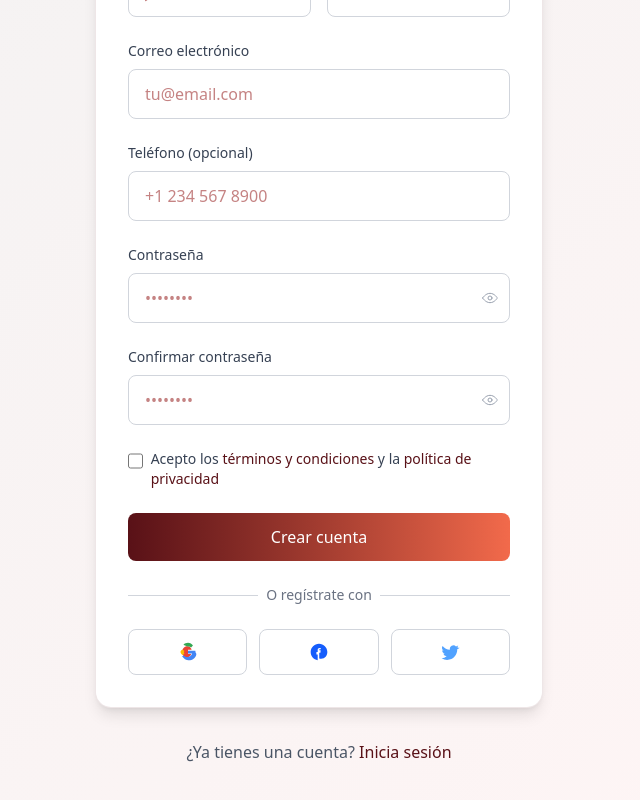
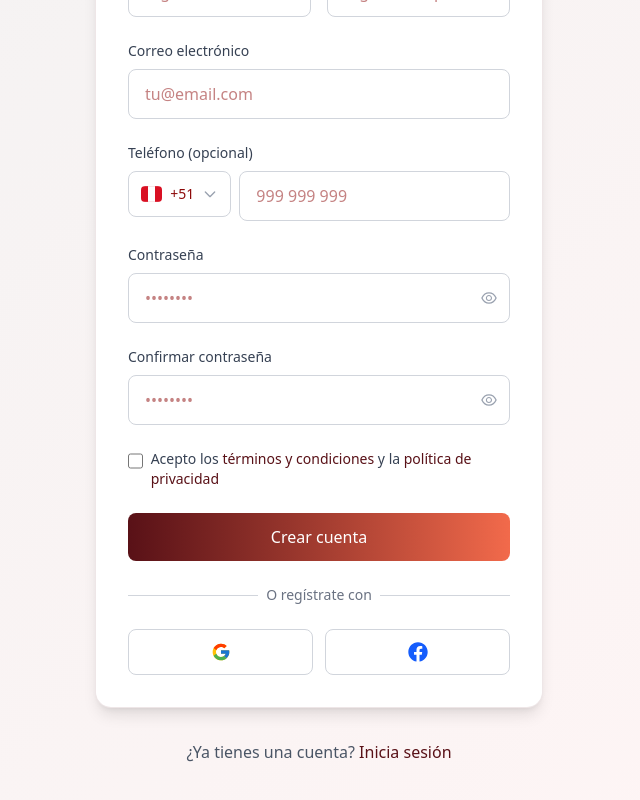
Before and after one commit to Xioma-gLL/front-spreen, a React (Vite) app: page /registro in a window 1280 px wide. Shown: the part 322-1122 px from the top of the page, without its empty margins (321-961 px from the left). Built offline with nearby package versions, Linux system fonts and the light colour scheme.

Commit message:
edite las paginas de login y register

```diff
--- a/src/pages/RegisterPage.jsx
+++ b/src/pages/RegisterPage.jsx
@@ -1,39 +1,11 @@
 import { useState } from 'react'
 import { useI18n } from '../context/LanguageContext'
 import { Link, useNavigate } from 'react-router-dom'
-// Inline SVG icons to replace react-icons dependency
-const IconGoogle = ({ className = 'w-5 h-5' }) => (
-  <svg className={className} viewBox="0 0 24 24" xmlns="http://www.w3.org/2000/svg">
-    <path fill="#EA4335" d="M12 11.5v2.9h3.7c-.16 1.06-.98 2.99-3.7 4.08C8.88 20.2 5 16.44 5 12c0-4.44 3.88-8.2 8.05-6.47 1.81.78 2.98 2.5 3.3 3.87H12z"/>
-    <path fill="#4285F4" d="M21 12.24c0-.7-.06-1.16-.2-1.67H12v3.17h4.9c-.2 1.06-1.28 3.12-4.1 4.03-1.91.67-4.93-.31-6.44-1.65l-1.44 1.1C6.67 20.06 9.82 22 12.99 22c4.35 0 7.96-2.77 8.97-6.8 0-.03.01-.06.01-.96z"/>
-    <path fill="#FBBC05" d="M7.54 14.39c-.41-1.24-.41-2.59 0-3.83l-1.44-1.1C4.02 9.29 3 11.3 3 12c0 .7.6 2.15 2.1 3.54l2.44-1.15z"/>
-    <path fill="#34A853" d="M12 5.5c1.59 0 2.83.55 3.68 1.02l2.26-2.26C16.95 2.44 14.3 1 12 1 9.9 1 7.98 1.97 6.56 3.2l2.44 1.15C8.99 4.27 10.39 5.5 12 5.5z"/>
-  </svg>
-)
-const IconFacebook = ({ className = 'w-5 h-5' }) => (
-  <svg className={className} viewBox="0 0 24 24" fill="currentColor" xmlns="http://www.w3.org/2000/svg">
-    <path d="M22 12c0-5.52-4.48-10-10-10S2 6.48 2 12c0 4.99 3.66 9.12 8.44 9.88v-6.99H8.9v-2.89h1.53V9.41c0-1.51.9-2.34 2.27-2.34.66 0 1.35.12 1.35.12v1.49h-.77c-.76 0-1 .48-1 0v1.25h1.72l-.28 2.89h-1.44v6.99C18.34 21.12 22 16.99 22 12z"/>
-  </svg>
-)
-const IconTwitter = ({ className = 'w-5 h-5' }) => (
-  <svg className={className} viewBox="0 0 24 24" fill="currentColor" xmlns="http://www.w3.org/2000/svg">
-    <path d="M22.46 6c-.77.35-1.6.58-2.46.69a4.27 4.27 0 001.88-2.36 8.58 8.58 0 01-2.72 1.04 4.26 4.26 0 00-7.26 3.88 12.1 12.1 0 01-8.8-4.46 4.26 4.26 0 001.32 5.69c-.66 0-1.28-.2-1.82-.5 0 2.02 1.4 3.72 3.3 4.11a4.27 4.27 0 01-1.92.07 4.26 4.26 0 003.98 2.96A8.55 8.55 0 012 19.54a12.06 12.06 0 006.54 1.92c7.85 0 12.14-6.5 12.14-12.13 0-.18-.02-.35-.03-.53A8.64 8.64 0 0024 6.59a8.43 8.43 0 01-2.54.7z"/>
-  </svg>
-)
-const IconEye = ({ className = 'w-5 h-5' }) => (
-  <svg className={className} viewBox="0 0 24 24" fill="none" stroke="currentColor" strokeWidth="1.5" strokeLinecap="round" strokeLinejoin="round" xmlns="http://www.w3.org/2000/svg">
-    <path d="M1 12s4-7 11-7 11 7 11 7-4 7-11 7S1 12 1 12z" />
-    <circle cx="12" cy="12" r="3" />
-  </svg>
-)
-const IconEyeSlash = ({ className = 'w-5 h-5' }) => (
-  <svg className={className} viewBox="0 0 24 24" fill="none" stroke="currentColor" strokeWidth="1.5" strokeLinecap="round" strokeLinejoin="round" xmlns="http://www.w3.org/2000/svg">
-    <path d="M17.94 17.94A10.95 10.95 0 0112 20c-7 0-11-8-11-8a21.69 21.69 0 014.25-5.77" />
-    <path d="M1 1l22 22" />
-    <path d="M9.53 9.53a3.5 3.5 0 004.94 4.94" />
-  </svg>
-)
+import { FcGoogle } from 'react-icons/fc'
+import { FaFacebook } from 'react-icons/fa'
+import { AiOutlineEye, AiOutlineEyeInvisible } from 'react-icons/ai'
 import { useAuth } from '../context/AuthContext'
+import 'flag-icons/css/flag-icons.min.css'
 
 export default function RegisterPage() {
   const [formData, setFormData] = useState({
@@ -42,15 +14,45 @@ export default function RegisterPage() {
     email: '',
     password: '',
     confirmPassword: '',
+    phonePrefix: '+51',
     phone: '',
     acceptTerms: false
   })
   const [showPassword, setShowPassword] = useState(false)
   const [showConfirmPassword, setShowConfirmPassword] = useState(false)
   const [isLoading, setIsLoading] = useState(false)
+  const [showPrefixDropdown, setShowPrefixDropdown] = useState(false)
   const { register } = useAuth()
   const navigate = useNavigate()
   const { t } = useI18n()
+
+  const countryCodes = [
+    { code: '+51', country: 'pe', name: 'Perú', digits: 9, placeholder: '999 999 999' },
+    { code: '+1', country: 'us', name: 'Estados Unidos', digits: 10, placeholder: '(555) 555-5555' },
+    { code: '+52', country: 'mx', name: 'México', digits: 10, placeholder: '55 1234 5678' },
+    { code: '+54', country: 'ar', name: 'Argentina', digits: 10, placeholder: '11 1234 5678' },
+    { code: '+55', country: 'br', name: 'Brasil', digits: 11, placeholder: '11 91234 5678' },
+    { code: '+56', country: 'cl', name: 'Chile', digits: 9, placeholder: '9 1234 5678' },
+    { code: '+57', country: 'co', name: 'Colombia', digits: 10, placeholder: '300 123 4567' },
+    { code: '+58', country: 've', name: 'Venezuela', digits: 10, placeholder: '412 123 4567' },
+    { code: '+593', country: 'ec', name: 'Ecuador', digits: 9, placeholder: '99 123 4567' },
+    { code: '+591', country: 'bo', name: 'Bolivia', digits: 8, placeholder: '7123 4567' },
+    { code: '+595', country: 'py', name: 'Paraguay', digits: 9, placeholder: '981 123456' },
+    { code: '+598', country: 'uy', name: 'Uruguay', digits: 8, placeholder: '94 123 456' },
+    { code: '+34', country: 'es', name: 'España', digits: 9, placeholder: '612 345 678' },
+    { code: '+33', country: 'fr', name: 'Francia', digits: 9, placeholder: '6 12 34 56 78' },
+    { code: '+49', country: 'de', name: 'Alemania', digits: 11, placeholder: '151 1234 5678' },
+    { code: '+39', country: 'it', name: 'Italia', digits: 10, placeholder: '312 345 6789' },
+    { code: '+44', country: 'gb', name: 'Reino Unido', digits: 10, placeholder: '7911 123456' },
+    { code: '+351', country: 'pt', name: 'Portugal', digits: 9, placeholder: '912 345 678' },
+    { code: '+81', country: 'jp', name: 'Japón', digits: 10, placeholder: '90 1234 5678' },
+    { code: '+86', country: 'cn', name: 'China', digits: 11, placeholder: '131 1234 5678' },
+    { code: '+82', country: 'kr', name: 'Corea del Sur', digits: 10, placeholder: '10 1234 5678' },
+    { code: '+61', country: 'au', name: 'Australia', digits: 9, placeholder: '412 345 678' },
+    { code: '+64', country: 'nz', name: 'Nueva Zelanda', digits: 9, placeholder: '21 123 4567' },
+  ]
+
+  const selectedCountry = countryCodes.find(c => c.code === formData.phonePrefix) || countryCodes[0]
 
   const handleInputChange = (e) => {
     const { name, value, type, checked } = e.target
@@ -122,7 +124,7 @@ export default function RegisterPage() {
                   value={formData.firstName}
                   onChange={handleInputChange}
                   className="w-full px-4 py-3 border border-gray-300 rounded-lg focus:ring-2 focus:ring-[#F26A4B] focus:border-transparent transition-all duration-200"
-                  placeholder="Juan"
+                  placeholder="Ingresa tu nombre"
                 />
               </div>
               <div>
@@ -136,8 +138,8 @@ export default function RegisterPage() {
                   required
                   value={formData.lastName}
                   onChange={handleInputChange}
-                  className="w-full px-4 py-3 border border-gray-300 rounded-lg focus:ring-2 focus:ring-purple-500 focus:border-transparent transition-all duration-200"
-                  placeholder="Pérez"
+                  className="w-full px-4 py-3 border border-gray-300 rounded-lg focus:ring-2 focus:ring-[#F26A4B] focus:border-transparent transition-all duration-200"
+                  placeholder="Ingresa tu apellido"
                 />
               </div>
             </div>
@@ -165,15 +167,51 @@ export default function RegisterPage() {
               <label htmlFor="phone" className="block text-sm font-medium text-gray-700 mb-2">
                 Teléfono (opcional)
               </label>
+              <div className="flex gap-2">
+                <div className="relative">
+                  <button
+                    type="button"
+                    onClick={() => setShowPrefixDropdown(!showPrefixDropdown)}
+                    className="flex items-center gap-2 px-3 py-3 border border-gray-300 rounded-lg focus:ring-2 focus:ring-[#F26A4B] focus:border-transparent transition-all duration-200 bg-white cursor-pointer hover:bg-gray-50"
+                  >
+                    <span className={`fi fi-${selectedCountry.country} rounded-sm`}></span>
+                    <span className="text-sm">{selectedCountry.code}</span>
+                    <svg className="w-4 h-4 text-gray-400" fill="none" stroke="currentColor" viewBox="0 0 24 24">
+                      <path strokeLinecap="round" strokeLinejoin="round" strokeWidth={2} d="M19 9l-7 7-7-7" />
+                    </svg>
+                  </button>
+                  {showPrefixDropdown && (
+                    <div className="absolute z-10 mt-1 w-64 bg-white border border-gray-300 rounded-lg shadow-lg max-h-60 overflow-y-auto">
+                      {countryCodes.map((country) => (
+                        <button
+                          key={country.code}
+                          type="button"
+                          onClick={() => {
+                            setFormData(prev => ({ ...prev, phonePrefix: country.code }))
+                            setShowPrefixDropdown(false)
+                          }}
+                          className={`w-full flex items-center gap-3 px-3 py-2 hover:bg-[#FFF7F7] cursor-pointer transition-colors ${
+                            formData.phonePrefix === country.code ? 'bg-[#FFF7F7]' : ''
+                          }`}
+                        >
+                          <span className={`fi fi-${country.country} rounded-sm`}></span>
+                          <span className="text-sm flex-1 text-left">{country.name}</span>
+                          <span className="text-sm text-gray-500">{country.code}</span>
+                        </button>
+                      ))}
+                    </div>
+                  )}
+                </div>
                 <input
                   id="phone"
                   name="phone"
                   type="tel"
                   value={formData.phone}
                   onChange={handleInputChange}
-                className="w-full px-4 py-3 border border-gray-300 rounded-lg focus:ring-2 focus:ring-purple-500 focus:border-transparent transition-all duration-200"
-                placeholder="+1 234 567 8900"
+                  className="flex-1 px-4 py-3 border border-gray-300 rounded-lg focus:ring-2 focus:ring-[#F26A4B] focus:border-transparent transition-all duration-200"
+                  placeholder={selectedCountry.placeholder}
                 />
+              </div>
             </div>
 
             {/* Contraseña */}
@@ -195,9 +233,9 @@ export default function RegisterPage() {
                 <button
                   type="button"
                   onClick={() => setShowPassword(!showPassword)}
-                  className="absolute inset-y-0 right-0 pr-3 flex items-center text-gray-400 hover:text-gray-600"
+                  className="absolute inset-y-0 right-0 pr-3 flex items-center text-gray-400 hover:text-gray-600 cursor-pointer"
                 >
-                  {showPassword ? <IconEyeSlash size={18} className="w-4 h-4" /> : <IconEye size={18} className="w-4 h-4" />}
+                  {showPassword ? <AiOutlineEyeInvisible size={18} /> : <AiOutlineEye size={18} />}
                 </button>
               </div>
             </div>
@@ -215,15 +253,15 @@ export default function RegisterPage() {
                   required
                   value={formData.confirmPassword}
                   onChange={handleInputChange}
-                  className="w-full px-4 py-3 pr-12 border border-gray-300 rounded-lg focus:ring-2 focus:ring-purple-500 focus:border-transparent transition-all duration-200"
+                  className="w-full px-4 py-3 pr-12 border border-gray-300 rounded-lg focus:ring-2 focus:ring-[#F26A4B] focus:border-transparent transition-all duration-200"
                   placeholder="••••••••"
                 />
                 <button
                   type="button"
                   onClick={() => setShowConfirmPassword(!showConfirmPassword)}
-                  className="absolute inset-y-0 right-0 pr-3 flex items-center text-gray-400 hover:text-gray-600"
+                  className="absolute inset-y-0 right-0 pr-3 flex items-center text-gray-400 hover:text-gray-600 cursor-pointer"
                 >
-                  {showConfirmPassword ? <IconEyeSlash size={18} className="w-4 h-4" /> : <IconEye size={18} className="w-4 h-4" />}
+                  {showConfirmPassword ? <AiOutlineEyeInvisible size={18} /> : <AiOutlineEye size={18} />}
                 </button>
               </div>
             </div>
@@ -237,15 +275,15 @@ export default function RegisterPage() {
                 required
                 checked={formData.acceptTerms}
                 onChange={handleInputChange}
-                className="h-4 w-4 text-purple-600 focus:ring-purple-500 border-gray-300 rounded mt-1"
+                className="h-4 w-4 text-[#F21905] focus:ring-[#F26A4B] border-gray-300 rounded mt-1 cursor-pointer"
               />
-              <label htmlFor="acceptTerms" className="ml-2 block text-sm text-gray-700">
+              <label htmlFor="acceptTerms" className="ml-2 block text-sm text-gray-700 cursor-pointer">
                 Acepto los{' '}
-                <Link to="/terminos" className="text-purple-600 hover:text-purple-500 cursor-pointer">
+                <Link to="/terminos" className="text-[#591117] hover:text-[#F26A4B] cursor-pointer">
                   términos y condiciones
                 </Link>{' '}
                 y la{' '}
-                <Link to="/privacidad" className="text-purple-600 hover:text-purple-500 cursor-pointer">
+                <Link to="/privacidad" className="text-[#591117] hover:text-[#F26A4B] cursor-pointer">
                   política de privacidad
                 </Link>
               </label>
@@ -255,7 +293,7 @@ export default function RegisterPage() {
             <button
               type="submit"
               disabled={isLoading}
-              className="w-full bg-gradient-to-r from-[#591117] to-[#F26A4B] text-white py-3 px-4 rounded-lg font-medium hover:from-[#F21905] hover:to-[#8C0808] focus:outline-none focus:ring-2 focus:ring-[#F26A4B] focus:ring-offset-2 transition-all duration-200 disabled:opacity-50 disabled:cursor-not-allowed"
+              className="w-full bg-gradient-to-r from-[#591117] to-[#F26A4B] text-white py-3 px-4 rounded-lg font-medium hover:from-[#F21905] hover:to-[#8C0808] focus:outline-none focus:ring-2 focus:ring-[#F26A4B] focus:ring-offset-2 transition-all duration-200 disabled:opacity-50 disabled:cursor-not-allowed cursor-pointer"
             >
               {isLoading ? (
                 <div className="flex items-center justify-center">
@@ -279,24 +317,18 @@ export default function RegisterPage() {
           </div>
 
           {/* Botones de registro social */}
-          <div className="grid grid-cols-3 gap-3">
+          <div className="grid grid-cols-2 gap-3">
             <button
               onClick={() => handleSocialRegister('google')}
-              className="flex items-center justify-center py-3 px-4 border border-gray-300 rounded-lg hover:bg-gray-50 transition-colors duration-200"
+              className="flex items-center justify-center py-3 px-4 border border-gray-300 rounded-lg hover:bg-[#FFF7F7] transition-colors duration-200 cursor-pointer"
             >
-              <IconGoogle className="w-5 h-5" />
+              <FcGoogle className="w-5 h-5" />
             </button>
             <button
               onClick={() => handleSocialRegister('facebook')}
-              className="flex items-center justify-center py-3 px-4 border border-gray-300 rounded-lg hover:bg-gray-50 transition-colors duration-200"
+              className="flex items-center justify-center py-3 px-4 border border-gray-300 rounded-lg hover:bg-[#FFF7F7] transition-colors duration-200 cursor-pointer"
             >
-              <IconFacebook className="text-blue-600 w-5 h-5" />
-            </button>
-            <button
-              onClick={() => handleSocialRegister('twitter')}
-              className="flex items-center justify-center py-3 px-4 border border-gray-300 rounded-lg hover:bg-gray-50 transition-colors duration-200"
-            >
-              <IconTwitter className="text-blue-400 w-5 h-5" />
+              <FaFacebook className="text-blue-600 w-5 h-5" />
             </button>
           </div>
         </div>
@@ -307,7 +339,7 @@ export default function RegisterPage() {
             ¿Ya tienes una cuenta?{' '}
             <Link
               to="/login"
-              className="font-medium text-purple-600 hover:text-purple-500 transition-colors cursor-pointer"
+              className="font-medium text-[#591117] hover:text-[#F26A4B] transition-colors cursor-pointer"
             >
               Inicia sesión
             </Link>
```
Also changed, not shown: src/pages/LoginPage.jsx (+13 -48 lines). Lines whose indentation alone changed are shown as unchanged.
